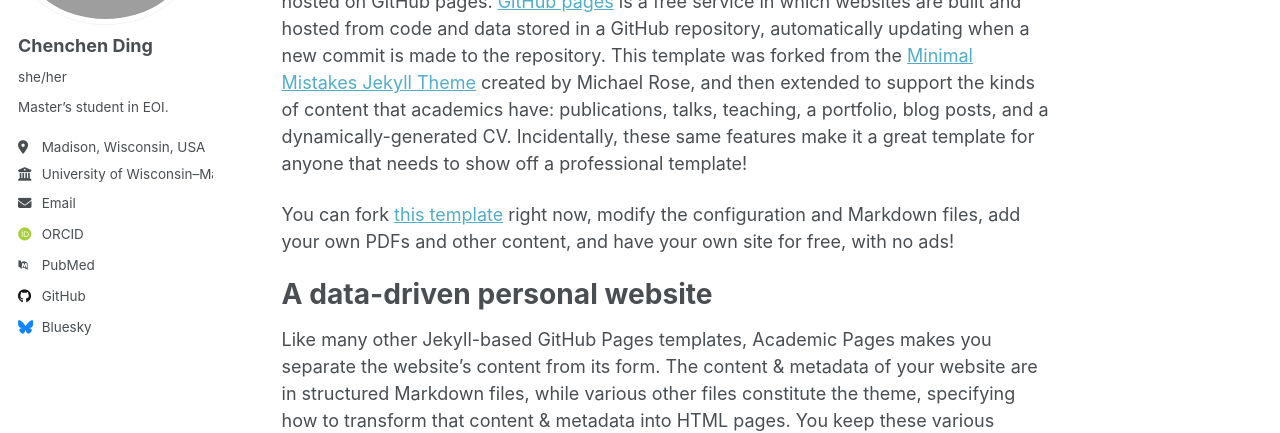
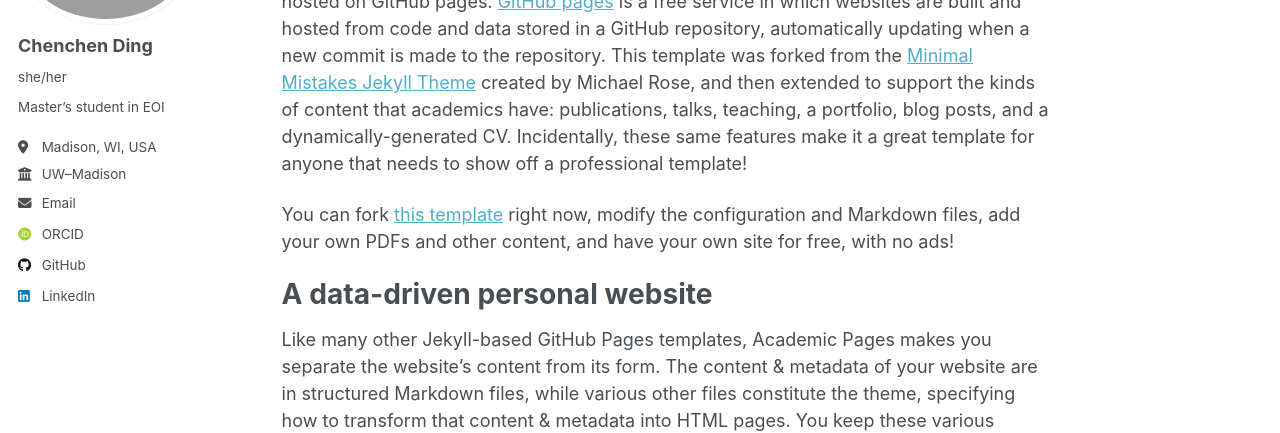
Before and after one commit to DCC0329/ChenchenDing.github.io, a Jekyll site: the page built from _pages/about.md, in a window 1280 px wide. Shown: the part 208-641 px from the top of the page. Built offline with Jekyll 4.4.1, drawn with Linux system fonts in a browser that asks for light colours; some web fonts are replaced; a script that is not in the unit is left out.

Commit message:
Update _config.yml

```diff
--- a/_config.yml
+++ b/_config.yml
@@ -26,9 +26,9 @@ author:
   avatar           : "HapiGo_2025-11-18_00.24.03.png"
   name             : "Chenchen  Ding"
   pronouns         : "she/her"
-  bio              : "Master’s student in EOI."
-  location         : "Madison, Wisconsin, USA"
-  employer         : "University of Wisconsin–Madison"
+  bio              : "Master’s student in EOI"
+  location         : "Madison, WI, USA"
+  employer         : "UW–Madison"
   uri              : # URL
   email            : "cding53@wisc.edu"
 
@@ -40,7 +40,7 @@ author:
   impactstory      : # URL
   orcid            : "https://orcid.org/yourorcidurl"
   semantic         : # URL
-  pubmed           : "https://www.ncbi.nlm.nih.gov/pubmed/?term=john+snow"
+  pubmed           : # "https://www.ncbi.nlm.nih.gov/pubmed/?term=john+snow"
   researchgate     : # URL
   scopus           : # URL
 
@@ -48,13 +48,13 @@ author:
   bitbucket        : # Username - Update with your username on the site
   codepen          : # Username
   dribbble         : # Username
-  github           : "academicpages"
+  github           : "DCC0329"
   kaggle           : # Username
   stackoverflow    : # User number or user number and name (i.e., use "1" or "1/jeff-atwood")
 
   # Social media
   artstation       : # Username
-  bluesky          : "bsky.app" # Replace this with you Bluesky username
+  bluesky          : # "bsky.app" # Replace this with you Bluesky username
   facebook         : # Username
   flickr           : # Username
   foursquare       : # Username
@@ -63,7 +63,7 @@ author:
   keybase          : # Username
   instagram        : # Username
   lastfm           : # Username
-  linkedin         : # Username
+  linkedin         : "chenchen-ding-97079a38b"
   mastodon         : # URL
   medium           : # URL
   pinterest        : # Username
```
